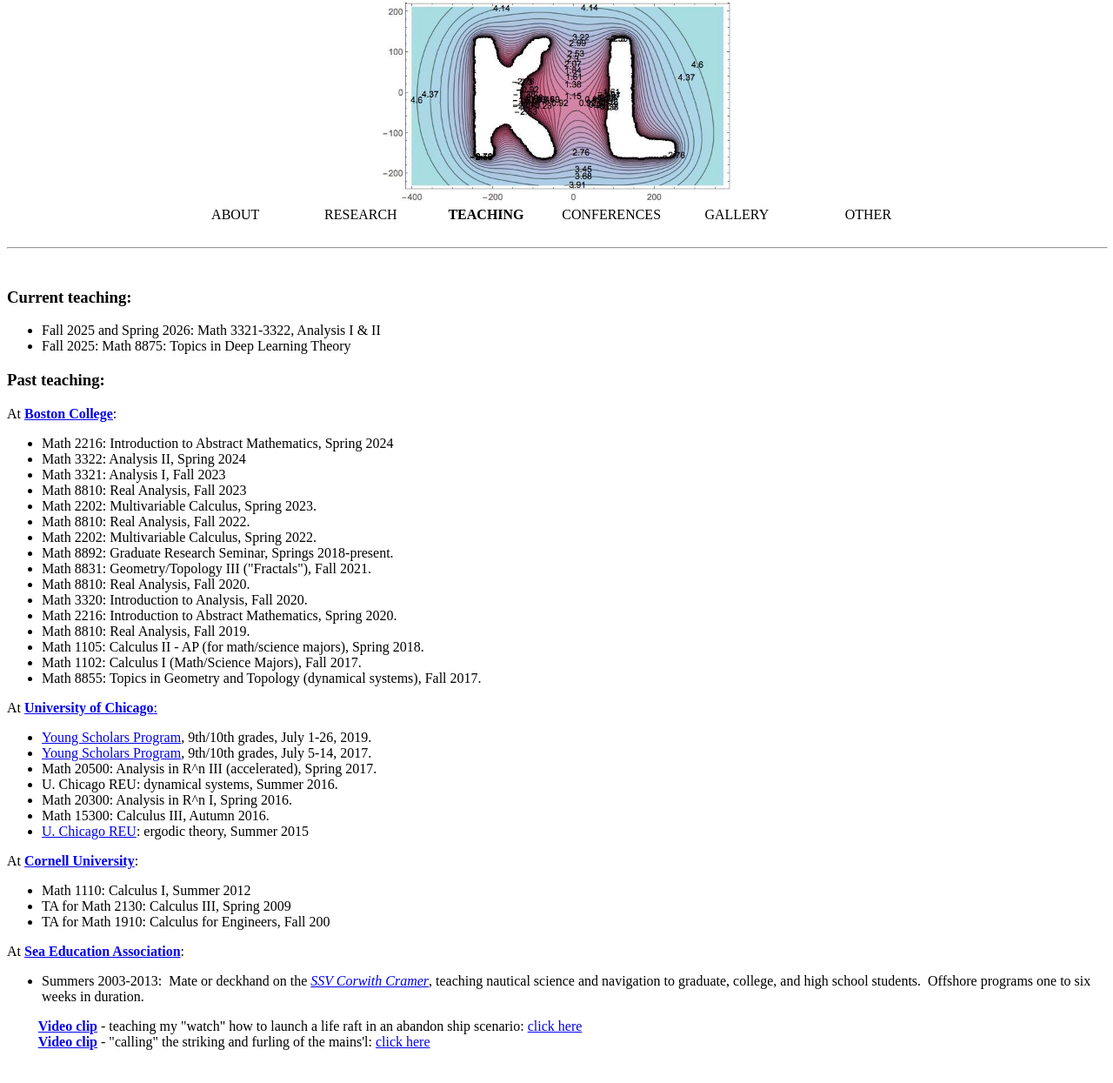
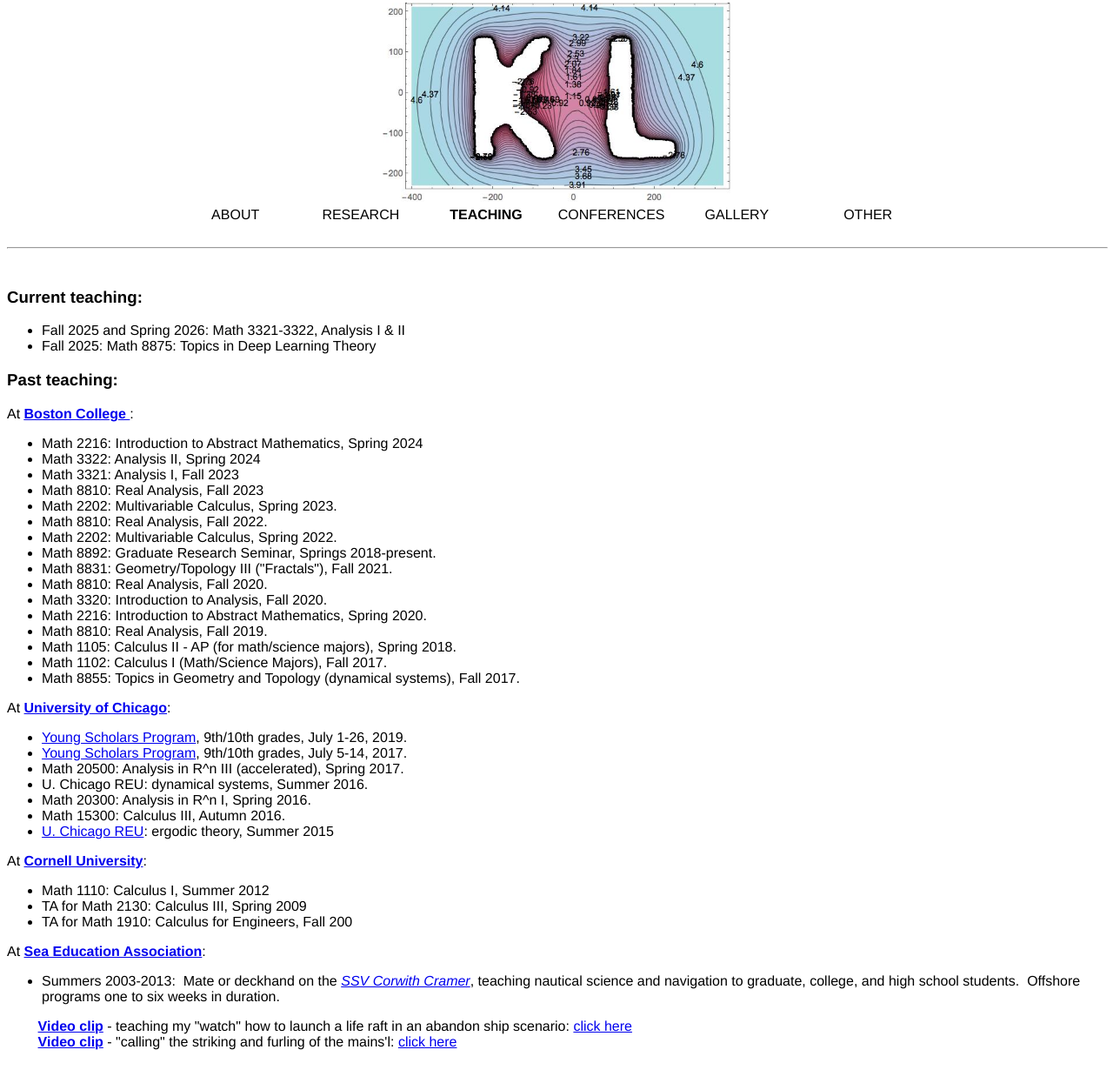
Before and after one commit to kathryn-a-lindsey/Kathryn-Lindsey-professional-website-, a plain HTML site: page teaching.html in a window 1280 px wide. Shown: the part 5-1250 px from the top of the page at 87% size. Drawn offline with Linux system fonts and the light colour scheme.

Commit message:
Update teaching.html

```diff
--- a/teaching.html
+++ b/teaching.html
@@ -1,196 +1,160 @@
 <!DOCTYPE html PUBLIC "-//W3C//DTD HTML 4.01//EN" "http://www.w3.org/TR/html4/strict.dtd">
 <html>
   <head>
-    <meta http-equiv="content-type" content="text/html;
-      charset=windows-1252">
+    <meta http-equiv="content-type" content="text/html; charset=windows-1252">
     <title>Teaching</title>
+
+    <style type="text/css">
+      /* One font everywhere */
+      body {
+        font-family: "Avenir Book", Avenir, Helvetica, Arial, sans-serif;
+      }
+
+      .center { text-align: center; }
+
+      /* Navigation table */
+      .nav {
+        text-align: left;
+        width: 70%;
+        margin-left: auto;
+        margin-right: auto;
+      }
+      .nav td {
+        vertical-align: top;
+        text-align: center;
+        background-color: white;
+      }
+      .nav a { text-decoration: none; color: black; }
+      .nav .active { font-weight: bold; }
+
+      /* Main content */
+      .content { text-align: left; }
+
+      /* Preserve the “blue bold” styling used for the video-clip labels */
+      .video-label { color: rgb(0, 3, 255); font-weight: bold; }
+
+      /* Keep the underlined BC link styling that was explicitly set */
+      .underline { text-decoration: underline; }
+    </style>
   </head>
+
   <body>
-    <div style="text-align: center;"> <img style="width: 400px; height:
-        229px;" alt="KL" src="images/KLlogo.jpg"><br>
-      <table style="text-align: left; width: 70%; margin-left: auto;
-        margin-right: auto;" cellspacing="2" cellpadding="0" border="0">
+    <div class="center">
+      <img style="width: 400px; height: 229px;" alt="KL" src="images/KLlogo.jpg"><br>
+
+      <table class="nav" cellspacing="2" cellpadding="0" border="0">
         <tbody>
           <tr>
-            <td style="vertical-align: top; text-align: center;
-              font-family: Avenir Book; width: 16%; color: black;
-              background-color: white;"><a href="index.html"
-                style="text-decoration: none;"><span style="color:
-                  black;">ABOUT</span></a> </td>
-            <td style="vertical-align: top; text-align: center;
-              font-family: Avenir Book; width: 16%; color: #cc0000;
-              background-color: white;"><a href="research.html"
-                style="text-decoration: none;"><span style="color:
-                  black;">RESEARCH</span></a> </td>
-            <td style="vertical-align: top; text-align: center;
-              font-family: Avenir Book; width: 16%; background-color:
-              white;"><a href="teaching.html" style="text-decoration:
-                none; font-weight: bold;"><span style="color: black;">TEACHING</span></a><br>
-            </td>
-            <td style="vertical-align: top; text-align: center;
-              font-family: Avenir Book; width: 16%; background-color:
-              white;"><a href="conferences.html" style="text-decoration:
-                none;"><span style="color: black;">CONFERENCES</span></a>
-            </td>
-            <td style="vertical-align: top; text-align: center;
-              font-family: Avenir Book; width: 16%; background-color:
-              white;"><a href="gallery.html" style="text-decoration:
-                none;"><span style="color: black;">GALLERY</span></a> </td>
-            <td style="vertical-align: top; text-align: center;
-              font-family: Avenir Book; width: 18%;"><a
-                href="otheracademic.html" style="text-decoration: none;"><span
-                  style="color: black;">OTHER&nbsp;</span></a> </td>
+            <td style="width: 16%;"><a href="index.html">ABOUT</a></td>
+
+            <!-- Keeping your original td color value (link text remains black by design) -->
+            <td style="width: 16%; color: #cc0000;"><a href="research.html">RESEARCH</a></td>
+
+            <td style="width: 16%;"><a class="active" href="teaching.html">TEACHING</a><br></td>
+
+            <td style="width: 16%;"><a href="conferences.html">CONFERENCES</a></td>
+
+            <td style="width: 16%;"><a href="gallery.html">GALLERY</a></td>
+
+            <td style="width: 18%;"><a href="otheracademic.html">OTHER&nbsp;</a></td>
           </tr>
         </tbody>
       </table>
+
       <br>
       <hr style="width: 100%;"><br>
-      <div style="text-align: left; font-family: Avenir Book;">
+
+      <div class="content">
         <h3>Current teaching:</h3>
         <ul>
-          <li>Fall 2025 and Spring 2026: Math 3321-3322, Analysis I
-            &amp; II</li>
-          <li>Fall 2025: Math 8875: Topics in Deep Learning Theory<br>
-          </li>
+          <li>Fall 2025 and Spring 2026: Math 3321-3322, Analysis I &amp; II</li>
+          <li>Fall 2025: Math 8875: Topics in Deep Learning Theory<br></li>
         </ul>
+
+        <h3>Past teaching:</h3>
+
+        At
+        <a href="https://www.bc.edu/bc-web/schools/mcas/departments/math.html" target="_blank" style="font-weight: bold;">
+          <span class="underline">Boston College</span>
+        </a>:
+        <br>
+
         <ul>
-        </ul>
-        <ul>
-        </ul>
-        <ul>
-        </ul>
-        <h3>Past teaching:</h3>
-        At <a style="font-weight: bold;"
-          href="https://www.bc.edu/bc-web/schools/mcas/departments/math.html"
-          target="_blank"><span style="text-decoration: underline;">Boston
-
-
-
-
-
-
-
-
-            College</span></a>: <br>
-        <ul>
-          <li>Math 2216: Introduction to Abstract Mathematics, Spring
-            2024<br>
-          </li>
-          <li>Math 3322: Analysis II, Spring 2024<br>
-          </li>
+          <li>Math 2216: Introduction to Abstract Mathematics, Spring 2024<br></li>
+          <li>Math 3322: Analysis II, Spring 2024<br></li>
           <li>Math 3321: Analysis I, Fall 2023</li>
-          <li>Math 8810: Real Analysis, Fall 2023<br>
-          </li>
+          <li>Math 8810: Real Analysis, Fall 2023<br></li>
           <li>Math 2202: Multivariable Calculus, Spring 2023. </li>
           <li>Math 8810: Real Analysis, Fall 2022. </li>
           <li>Math 2202: Multivariable Calculus, Spring 2022.</li>
-          <li>Math 8892: Graduate Research Seminar, Springs
-            2018-present.<br>
-          </li>
-          <li>Math 8831: Geometry/Topology III ("Fractals"), Fall 2021.<br>
-          </li>
+          <li>Math 8892: Graduate Research Seminar, Springs 2018-present.<br></li>
+          <li>Math 8831: Geometry/Topology III ("Fractals"), Fall 2021.<br></li>
           <li>Math 8810: Real Analysis, Fall 2020.</li>
           <li>Math 3320: Introduction to Analysis, Fall 2020.</li>
-          <li>Math 2216: Introduction to Abstract Mathematics, Spring
-            2020.</li>
+          <li>Math 2216: Introduction to Abstract Mathematics, Spring 2020.</li>
           <li>Math 8810: Real Analysis, Fall 2019.</li>
-          <li>Math 1105: Calculus II - AP (for math/science majors),
-            Spring 2018.</li>
-          <li>Math 1102: Calculus I (Math/Science Majors), Fall 2017.<br>
-          </li>
-          <li>Math 8855: Topics in Geometry and Topology (dynamical
-            systems), Fall 2017.&nbsp; </li>
+          <li>Math 1105: Calculus II - AP (for math/science majors), Spring 2018.</li>
+          <li>Math 1102: Calculus I (Math/Science Majors), Fall 2017.<br></li>
+          <li>Math 8855: Topics in Geometry and Topology (dynamical systems), Fall 2017.&nbsp; </li>
         </ul>
-        At <a href="http://www.uchicago.edu/"><span style="font-weight:
-            bold;">University of Chicago</span>:</a><br>
+
+        At <a href="http://www.uchicago.edu/"><span style="font-weight: bold;">University of Chicago</span></a>:<br>
         <ul>
-          <li><a
-              href="http://www.math.uchicago.edu/ysp/summerschedule.html"
-              title="YSP" target="_blank">Young Scholars Program</a>,
-            9th/10th grades, July 1-26, 2019.</li>
-          <li><a href="http://math.uchicago.edu/ysp/" target="_blank">Young
-
-
-
-
-
-
-
-
-              Scholars Program</a>, 9th/10th grades, July 5-14, 2017.</li>
-          <li>Math 20500: Analysis in R^n III (accelerated), Spring
-            2017. </li>
+          <li><a href="http://www.math.uchicago.edu/ysp/summerschedule.html" title="YSP" target="_blank">Young Scholars Program</a>, 9th/10th grades, July 1-26, 2019.</li>
+          <li><a href="http://math.uchicago.edu/ysp/" target="_blank">Young Scholars Program</a>, 9th/10th grades, July 5-14, 2017.</li>
+          <li>Math 20500: Analysis in R^n III (accelerated), Spring 2017. </li>
           <li>U. Chicago REU: dynamical systems, Summer 2016. </li>
           <li>Math 20300: Analysis in R^n I, Spring 2016. </li>
           <li> Math 15300: Calculus III, Autumn 2016. </li>
-          <li><a href="https://math.uchicago.edu/%7Emathreu/REU2015/">U.
-              Chicago REU</a>: ergodic theory, Summer 2015</li>
+          <li><a href="https://math.uchicago.edu/%7Emathreu/REU2015/">U. Chicago REU</a>: ergodic theory, Summer 2015</li>
         </ul>
-        <div>At <a style="font-weight: bold;"
-            href="http://www.cornell.edu/">Cornell University</a>:</div>
+
+        <div>
+          At <a href="http://www.cornell.edu/" style="font-weight: bold;">Cornell University</a>:
+        </div>
         <ul>
-          <li>Math 1110: Calculus I, <strong style="font-weight:
-              normal;">Summer 2012</strong></li>
-          <li>TA for Math 2130: Calculus III, <strong
-              style="font-weight: normal;">Spring 2009</strong><br>
-          </li>
+          <li>Math 1110: Calculus I, <strong style="font-weight: normal;">Summer 2012</strong></li>
+          <li>TA for Math 2130: Calculus III, <strong style="font-weight: normal;">Spring 2009</strong><br></li>
           <li>TA for Math 1910: Calculus for Engineers, Fall 200 </li>
         </ul>
-        <div>At <a style="font-weight: bold;"
-            href="http://www.sea.edu/">Sea Education Association</a>:</div>
+
+        <div>
+          At <a href="http://www.sea.edu/" style="font-weight: bold;">Sea Education Association</a>:
+        </div>
         <div>
           <ul>
-            <li><strong style="font-weight: normal;">Summers 2003-2013</strong>:&nbsp;
-Mate
+            <li>
+              <strong style="font-weight: normal;">Summers 2003-2013</strong>:&nbsp;
+              Mate or deckhand on the
+              <a href="http://www.sea.edu/ships_crew/cramer"><em>SSV Corwith Cramer</em></a>,
+              teaching nautical science and navigation to graduate, college, and high school students.
+              &nbsp;Offshore programs one to six weeks in duration.&nbsp;
+            </li>
+          </ul>
 
+          <span class="video-label">
+            &nbsp;&nbsp;&nbsp;&nbsp;&nbsp;&nbsp;&nbsp;
+            <a href="https://www.dropbox.com/s/wlu0kkevvncmbmx/LifeRaftDiscussion.MP4" target="_blank">Video clip</a>
+          </span>
+          -&nbsp;teaching my "watch" how to launch a life raft in an abandon ship scenario:
+          <a href="https://www.dropbox.com/s/wlu0kkevvncmbmx/LifeRaftDiscussion.MP4" title="movie">click here</a>
+          <br>
 
+          <span class="video-label">
+            &nbsp;&nbsp;&nbsp;&nbsp;&nbsp;&nbsp;&nbsp;
+            <a href="https://www.dropbox.com/s/b1lldtb50555te9/MainslStrike.mov%22" target="_blank">Video clip</a>
+          </span>
+          - "calling" the striking and furling of the mains'l:
+          <a href="https://www.dropbox.com/s/b1lldtb50555te9/MainslStrike.mov" title="movie">click here</a>
+        </div>
 
+        <blockquote style="border: medium none; margin: 0px 0px 0px 40px; padding: 0px;"> </blockquote>
+        <blockquote style="border: medium none; margin: 0px 0px 0px 40px; padding: 0px;"> </blockquote>
 
+        <br><br>
+      </div>
 
-
-
-
-              or deckhand on the <a
-                href="http://www.sea.edu/ships_crew/cramer"><em>SSV
-                  Corwith Cramer</em></a>, teaching nautical science and
-              navigation to graduate, college, and high school students.
-              &nbsp;Offshore programs one to six weeks in
-              duration.&nbsp;</li>
-          </ul>
-          <strong style="color: rgb(0, 3, 255);">&nbsp;&nbsp;&nbsp;&nbsp;
-
-
-
-
-
-
-
-
-            &nbsp;&nbsp;&nbsp; <a
-              href="https://www.dropbox.com/s/wlu0kkevvncmbmx/LifeRaftDiscussion.MP4"
-              target="_blank">Video clip</a></strong> -&nbsp;teaching my
-          "watch" how to launch a life raft in an abandon ship scenario:
-          <a
-            href="https://www.dropbox.com/s/wlu0kkevvncmbmx/LifeRaftDiscussion.MP4"
-            title="movie">click here</a><span style="color: rgb(0, 3,
-            255);"><span class="Apple-tab-span" style="white-space: pre;"></span><strong>
-              &nbsp;&nbsp;&nbsp; <br>
-              &nbsp;&nbsp;&nbsp; &nbsp;&nbsp;&nbsp;&nbsp; <a
-                href="https://www.dropbox.com/s/b1lldtb50555te9/MainslStrike.mov%22"
-                target="_blank">Video clip</a></strong></span> -
-          "calling" the striking and furling of the mains'l: <a
-            href="https://www.dropbox.com/s/b1lldtb50555te9/MainslStrike.mov"
-            title="movie">click here</a> </div>
-        <blockquote style="border: medium none ; margin: 0px 0px 0px
-          40px; padding: 0px;"> </blockquote>
-        <blockquote style="border: medium none ; margin: 0px 0px 0px
-          40px; padding: 0px;"> </blockquote>
-        <br>
-        <br>
-      </div>
-      <span style="font-family: Avenir Book;"> <br>
-        <br>
-        <br>
-      </span></div>
+      <br><br><br>
+    </div>
   </body>
 </html>
```
